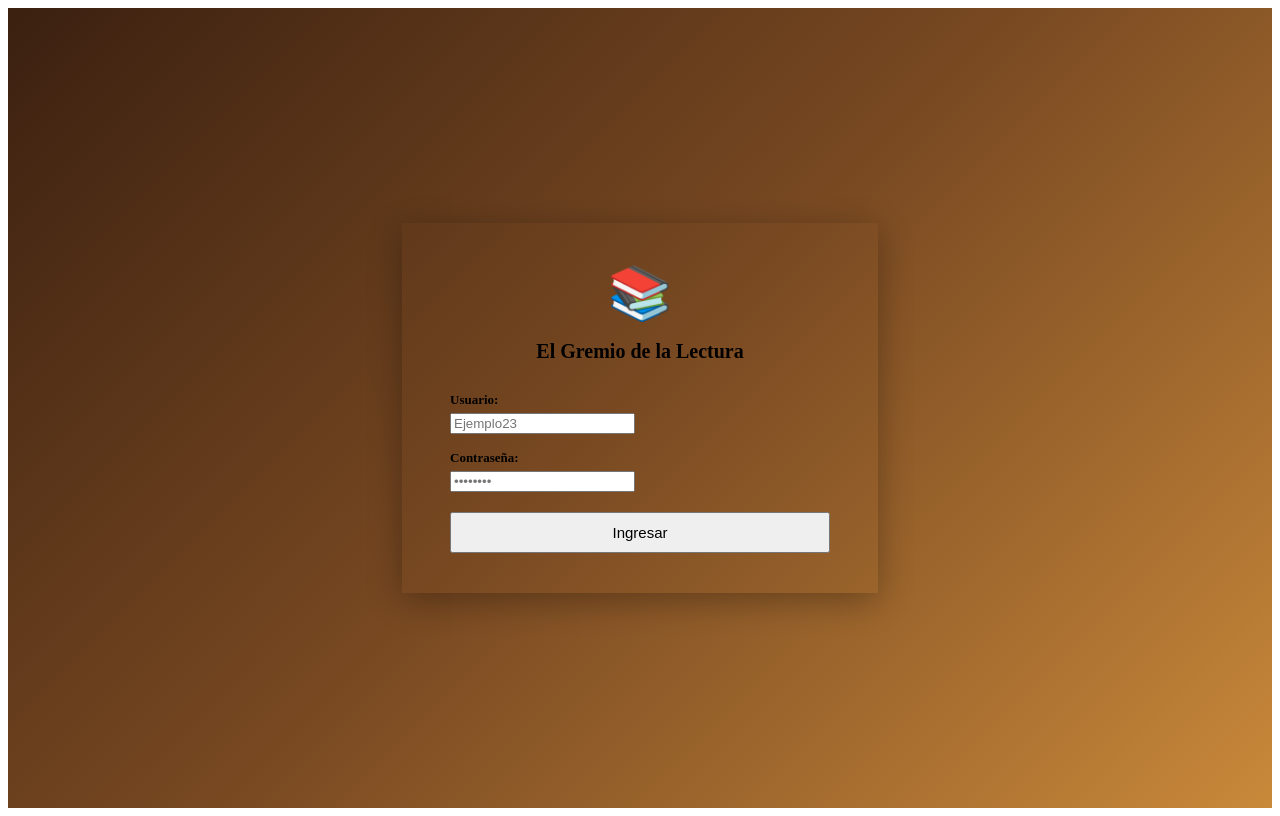
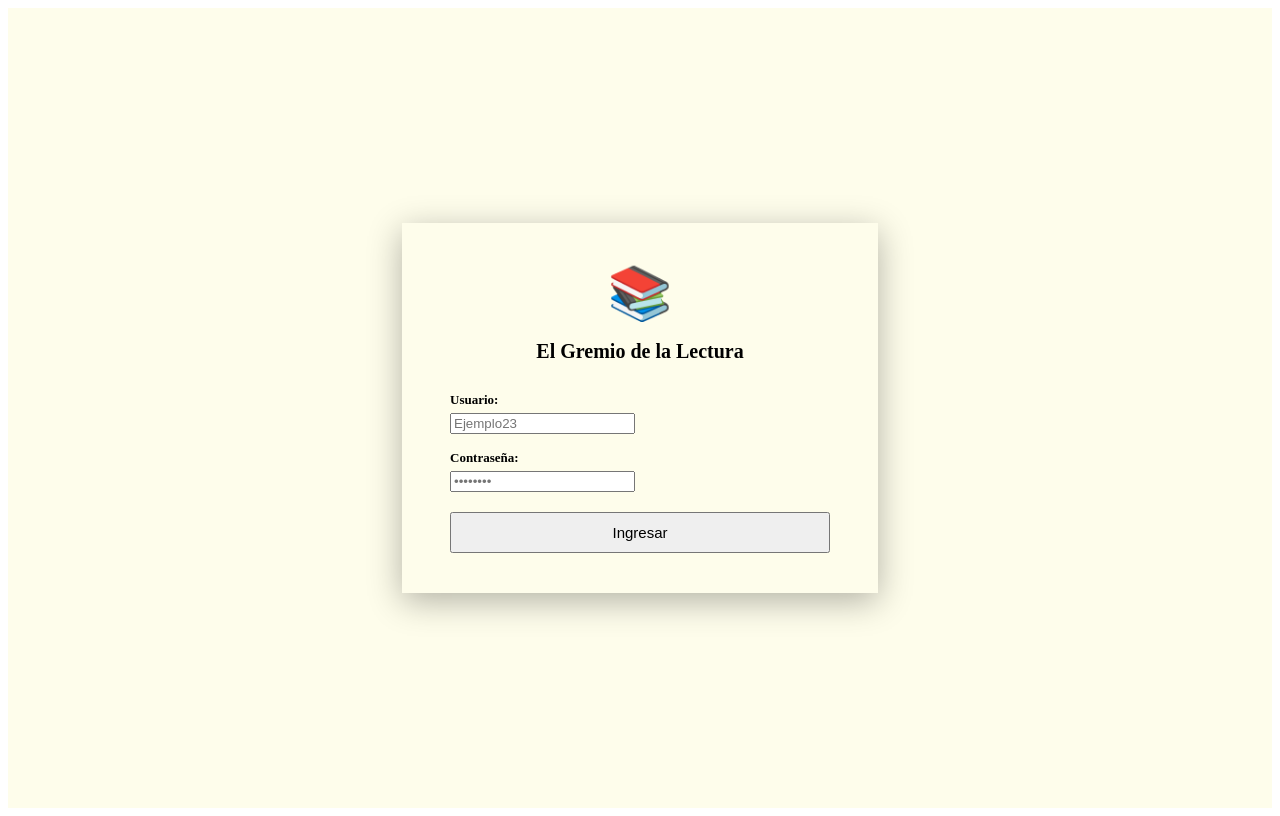
Before and after one commit to SaidSar/gremio-de-la-lectura, a React (Vite) app in the folder frontend/: page / in a window 1280 px wide. Built offline with nearby package versions, Linux system fonts and the light colour scheme; the HTML template or start-up script is replaced by a standard one.

Commit message:
base de datos :P

```diff
--- a/frontend/src/App.jsx
+++ b/frontend/src/App.jsx
@@ -25,7 +25,6 @@ function RutaProtegida({ children }) {
 export default function App() {
   return (
     <Routes>
-      {/* Pública */}
       <Route path="/" element={<Login />} />
 
       {/* Protegidas */}
--- a/frontend/src/pages/Login.css
+++ b/frontend/src/pages/Login.css
@@ -3,11 +3,11 @@
   display: flex;
   align-items: center;
   justify-content: center;
-  background: linear-gradient(135deg, #3B2010 0%, #7A4A22 50%, #C9893A 100%);
+  background: #fefdeb
 }
 
 .login-card {
-  background: var(--color-fondo-card);
+  background: #fefdeb;
   border: 1px solid var(--color-borde);
   border-radius: var(--radio-grande);
   padding: 40px 48px;
--- a/frontend/src/pages/Menu.jsx
+++ b/frontend/src/pages/Menu.jsx
@@ -10,6 +10,7 @@ const MODULOS = [
       { label: 'Administración de clientes', path: '/clientes/admin' },
     ],
   },
+
   {
     titulo: 'Libros',
     icono: '📖',
@@ -20,6 +21,7 @@ const MODULOS = [
       { label: 'Alta de libros', path: '/libros/alta' },
     ],
   },
+
   {
     titulo: 'Inventario',
     icono: '📦',
@@ -28,6 +30,7 @@ const MODULOS = [
       { label: 'Alta de libros',  path: '/libros/alta' },
     ],
   },
+
 ]
 
 export default function Menu() {
```
Also changed, not shown: 1 other file (tests, documents, lock files or other folders).
